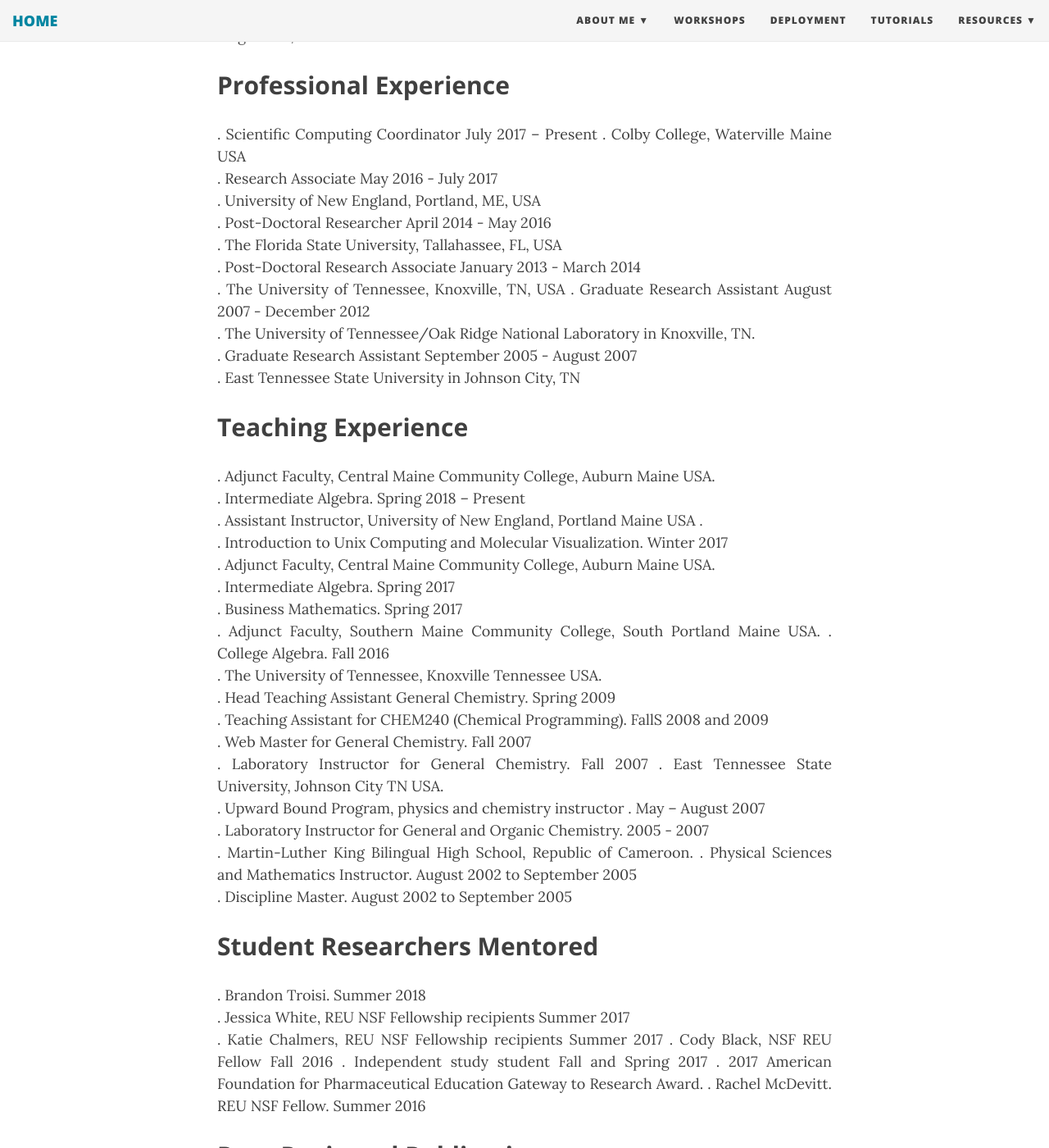
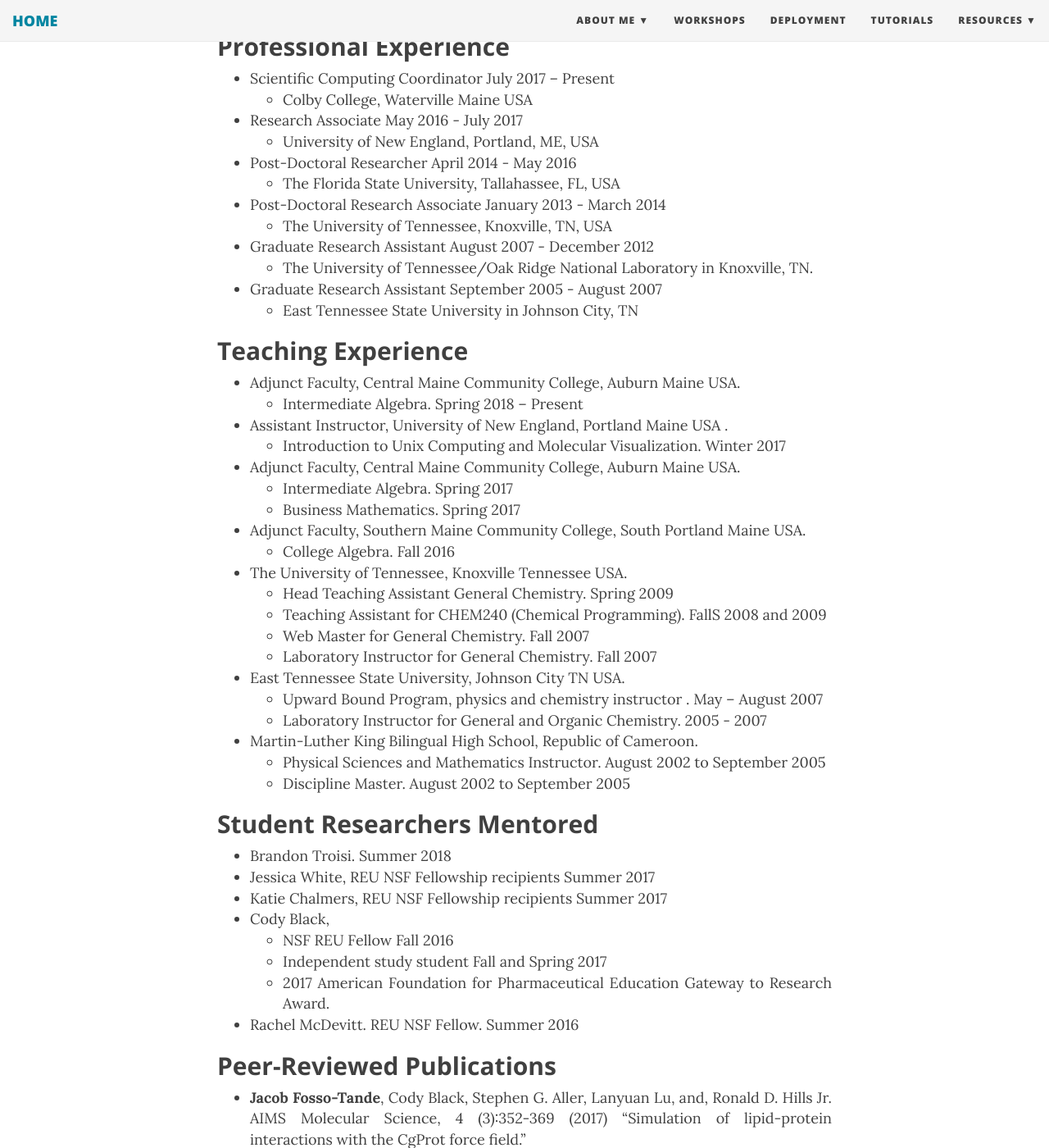
Before and after one commit to jtande/JFossoTande.github.io, a Jekyll site: the page built from about/mycv.md, in a window 1280 px wide and 1400 px high, scrolled down 1150 px. Shown: the whole window at 82% size. Built offline with Jekyll 4.4.1, drawn with Linux system fonts in a browser that asks for light colours; nearby versions of some CDN libraries; some of the changed lines change nothing that is shown; some of the changed text lies outside the part shown.

Commit message:
more indentation formating

```diff
--- a/about/mycv.md
+++ b/about/mycv.md
@@ -12,99 +12,100 @@
     * Concentration: Theoretical and Computational Chemistry.
     * Minor: Interdisciplinary Graduate Minor in Computational Science.
 
-  * Masters of Science in Chemistry  &nbsp; &nbsp; &nbsp; &nbsp; &nbsp; &nbsp; &nbsp; August  2007
+  * Masters of Science in Chemistry  &nbsp; &nbsp; &nbsp; &nbsp; &nbsp; &nbsp; &nbsp;  &nbsp; &nbsp; August  2007
     * East Tennessee State University, Johnson City, Tennessee USA
     * Advisor: Dr. Scott J. Kirkby.
     * Concentration: Physical Chemistry.
 
-  * Bachelor of Science in Chemistry  &nbsp; &nbsp; &nbsp; &nbsp; &nbsp; &nbsp; &nbsp; July  2002
+  * Bachelor of Science in Chemistry  &nbsp; &nbsp; &nbsp; &nbsp; &nbsp; &nbsp; &nbsp;  &nbsp; &nbsp;  July  2002
     * University of Buea (UB), Buea, Southwest region, Republic of Cameroon.
     * Professional Minor in Chemical Process Technology.
 
 ## **Research Interests**
-  . Visualization on HPC systems: I am interested in understanding how visualization applications, network performance and computer resources can be put together to give the end-user an efficient, consistent and reliable visualization experience.
-  . Quality control for a better end-user experience
-  . Collaborative and reproducibility software and applications environment
+  * Visualization on HPC systems: I am interested in understanding how visualization applications, network performance and computer resources can be put together to give the end-user an efficient, consistent and reliable visualization experience.
+  * Quality control for a better end-user experience
+  * Collaborative and reproducibility software and applications environment
 
 ## **HPC Experience**
-   . Colby College’s Research and Teaching Cluster                 2017 - Present
-   . University of New England Research group HPC                    2016 – 2017
-   . Florida State Universty HPC                                     2014 - 2016
-   . NERSC’s Hopper on Cray XE 6                                     2013 - 2014
-   . Kraken XT5 Cray system and University of Tennessee’s HPC        2009 - 2014
-   . Jaguar XT, Lens visualization cluster and TITAN at ORNL         2007 - 2012
+   * Colby College’s Research and Teaching Cluster  &nbsp; &nbsp; &nbsp; &nbsp; &nbsp; &nbsp; &nbsp; &nbsp; 2017 - Present
+   * University of New England Research group HPC &nbsp; &nbsp; &nbsp; &nbsp; &nbsp; &nbsp; &nbsp;  &nbsp; 2016 – 2017
+   * Florida State Universty HPC &nbsp; &nbsp; &nbsp; &nbsp; &nbsp; &nbsp; &nbsp; &nbsp; &nbsp; &nbsp; &nbsp    2014 - 2016
+   * NERSC’s Hopper on Cray XE 6  &nbsp; &nbsp; &nbsp; &nbsp; &nbsp; &nbsp; &nbsp; &nbsp; &nbsp; &nbsp; &nbsp  2013 - 2014
+   * Kraken XT5 Cray system and University of Tennessee’s HPC &nbsp; &nbsp; &nbsp; &nbsp; &nbsp; &nbsp; &nbsp; 2009 - 2014
+   * Jaguar XT, Lens visualization cluster and TITAN at ORNL &nbsp; &nbsp; &nbsp; &nbsp; &nbsp; &nbsp; &nbsp; 2007 - 2012
 
 ## **Professional  Experience**
- . Scientific Computing Coordinator                          July 2017 – Present
-   . Colby College, Waterville Maine USA
- . Research Associate                                        May 2016 - July 2017
-   . University of New England, Portland, ME, USA
- . Post-Doctoral Researcher                                 April 2014 - May 2016
-   . The Florida State University, Tallahassee, FL, USA
- . Post-Doctoral Research Associate                      January 2013 - March 2014
-   . The University of Tennessee, Knoxville, TN, USA
- . Graduate Research Assistant                          August 2007 - December 2012
-   . The University of Tennessee/Oak Ridge National Laboratory in Knoxville, TN.
- . Graduate Research Assistant                          September 2005 - August 2007
-   . East Tennessee State University  in Johnson City, TN
+ * Scientific Computing Coordinator                          July 2017 – Present
+   * Colby College, Waterville Maine USA
+ * Research Associate                                        May 2016 - July 2017
+   * University of New England, Portland, ME, USA
+ * Post-Doctoral Researcher                                 April 2014 - May 2016
+   * The Florida State University, Tallahassee, FL, USA
+ * Post-Doctoral Research Associate                      January 2013 - March 2014
+   * The University of Tennessee, Knoxville, TN, USA
+ * Graduate Research Assistant                          August 2007 - December 2012
+   * The University of Tennessee/Oak Ridge National Laboratory in Knoxville, TN.
+ * Graduate Research Assistant                          September 2005 - August 2007
+   * East Tennessee State University  in Johnson City, TN
 
 ## **Teaching Experience**
- . Adjunct Faculty, Central Maine Community College, Auburn Maine USA.
-   . Intermediate Algebra.                                       Spring 2018 – Present
- . Assistant Instructor,  University of New England, Portland Maine USA .
-   . Introduction to Unix Computing and Molecular Visualization.           Winter 2017
- . Adjunct Faculty, Central Maine Community College, Auburn Maine USA.
-   . Intermediate Algebra.                                                 Spring 2017
- . Business Mathematics.                                                   Spring 2017
- . Adjunct Faculty, Southern Maine Community College, South Portland Maine USA.
-   . College Algebra.                                                        Fall 2016
- . The University of Tennessee, Knoxville Tennessee USA.
-   . Head Teaching Assistant General Chemistry.                            Spring 2009
-   . Teaching Assistant for CHEM240 (Chemical Programming).        FallS 2008 and 2009
-   . Web Master for General Chemistry.                                       Fall 2007
-   . Laboratory Instructor for General Chemistry.                            Fall 2007
- . East Tennessee State University, Johnson City TN USA.
-   . Upward Bound Program, physics and chemistry instructor .       May -- August 2007
-   . Laboratory Instructor for General and Organic Chemistry.              2005 - 2007
- . Martin-Luther King Bilingual High School, Republic of Cameroon.
-   . Physical Sciences and Mathematics Instructor.        August 2002 to September 2005
-   . Discipline Master.                                   August 2002 to September 2005
+ * Adjunct Faculty, Central Maine Community College, Auburn Maine USA.
+   * Intermediate Algebra.                                       Spring 2018 – Present
+ * Assistant Instructor,  University of New England, Portland Maine USA .
+   * Introduction to Unix Computing and Molecular Visualization.           Winter 2017
+ * Adjunct Faculty, Central Maine Community College, Auburn Maine USA.
+   * Intermediate Algebra.                                                 Spring 2017
+   * Business Mathematics.                                                   Spring 2017
+ * Adjunct Faculty, Southern Maine Community College, South Portland Maine USA.
+   * College Algebra.                                                        Fall 2016
+ * The University of Tennessee, Knoxville Tennessee USA.
+   * Head Teaching Assistant General Chemistry.                            Spring 2009
+   * Teaching Assistant for CHEM240 (Chemical Programming).        FallS 2008 and 2009
+   * Web Master for General Chemistry.                                       Fall 2007
+   * Laboratory Instructor for General Chemistry.                            Fall 2007
+ * East Tennessee State University, Johnson City TN USA.
+   * Upward Bound Program, physics and chemistry instructor .       May -- August 2007
+   * Laboratory Instructor for General and Organic Chemistry.              2005 - 2007
+ * Martin-Luther King Bilingual High School, Republic of Cameroon.
+   * Physical Sciences and Mathematics Instructor.        August 2002 to September 2005
+   * Discipline Master.                                   August 2002 to September 2005
 
 ## **Student Researchers Mentored**
- . Brandon Troisi.                                                          Summer 2018
- . Jessica White, REU NSF Fellowship recipients                             Summer 2017
- . Katie Chalmers, REU NSF Fellowship recipients                            Summer 2017
- . Cody Black, NSF REU Fellow                                                 Fall 2016
- . Independent study student                                     Fall and Spring 2017
-   . 2017 American Foundation for Pharmaceutical Education Gateway to Research Award.
- . Rachel McDevitt. REU NSF Fellow.                                         Summer 2016
+ * Brandon Troisi.                                                          Summer 2018
+ * Jessica White, REU NSF Fellowship recipients                             Summer 2017
+ * Katie Chalmers, REU NSF Fellowship recipients                            Summer 2017
+ * Cody Black,
+   * NSF REU Fellow                                                 Fall 2016
+   * Independent study student                                     Fall and Spring 2017
+   * 2017 American Foundation for Pharmaceutical Education Gateway to Research Award.
+ * Rachel McDevitt. REU NSF Fellow.                                         Summer 2016
 
 ## **Peer-Reviewed Publications**
 
- . *Jacob Fosso-Tande*, Cody Black,  Stephen G. Aller, Lanyuan Lu, and, Ronald D. Hills Jr. AIMS Molecular Science, 4 (3):352-369  (2017) "Simulation of lipid-protein interactions with the CgProt force field."
- . *J. Fosso-Tande*, T.-S. Nguyen, G. Gidofalvi, and A. E. DePrince III, J. Chem. Theory     Comput., (2016). ["Large-scale v2RDM-driven CASSCF method](http://dx.doi.org/10.1021/acs.jctc.6b00190).
- . Robert J. Harrison, Gregory Beylkin, Florian A. Bischoff, Justus A. Calvin, George I. Fann , *Jacob Fosso-Tande*, Diego Galindo , Jeff R. Hammond , Rebecca Hartman-Baker , Judith	C. Hill , Jun Jia , Jakob S. Kottmann, M-J. Yvonne OU, Laura E. Ratcliff, Mathew G. Reuter, Adam C. Richie-Halford , Nichols A. Romero, Hideo Sekino, William A. Shelton, Bryan E. Sundal, W. Scott Thornton , Edward F. Valeev, Alvaro Vazquez-Mayagoitia, Nicholas Vence, and Yukina Yokoi. "MADNESS: A Multiresolution, ADaptive Numerical Environment for Scientific Simulation" , [SIAM Journal on Scientific Computing, (2015)](http://epubs.siam.org/doi/10.1137/15M1026171)
- . *Jacob Fosso-Tande*, Daniel R. Nascimento and A. Eugene DePrince III, Accuracy  of two- particle N-representability condition for describing different spin states and the singlet-triplet gap in linear acene series, [Molecular Physics, 114 (3-4), 423-430, (2015).](http://dx.doi.org/10.1080/00268976.2015.1078008)
- . *J. Fosso-Tande*, R. J. Harrison. Confinement effects of solvation on a molecule physisorbed on  a polarizable continuum particle Comput. [Theo. Chem. 1017, 22-30 (2013)](https://doi.org/10.1016/j.comptc.2013.05.006)
- . O. Gunaydin-Sen, P. Chen, J. *Fosso-Tande, J.* L. White, T. L. Allen, J. Cherian, and T. Tokumoto, P.M. Lahti, S.McGill, R. J. Harrison, and J. L.Musfeldt. Magnetoelectric coupling in 4,4’-stilbenedinitrene [J. Chem. Phys., 138,204716 (2013)](http://dx.doi.org/10.1063/1.4807053)
- . *J. Fosso-Tande*, R. J. Harrison. Implicit solvation models with multiresolution multiwavelet basis function. Chemical Physics Letters, 561–562, (2013) 179–184
- . O. Gunaydin-Sen, *J. Fosso-Tande*, P. Chen, J. L. White, T. L. Allen, J. Cherian, and T. Tokumoto, P. M. Lahti, S. McGill, R. J. Harrison, and J. L. Musfeldt. Manipulating the singlet-triplet equilibrium in organic biradical materials [J. Chem. Phys., 135, 241101 (2011)](http://dx.doi.org/10.1063/1.3672101)
+ * **Jacob Fosso-Tande**, Cody Black,  Stephen G. Aller, Lanyuan Lu, and, Ronald D. Hills Jr. AIMS Molecular Science, 4 (3):352-369  (2017) "Simulation of lipid-protein interactions with the CgProt force field."
+ * **J. Fosso-Tande**, T.-S. Nguyen, G. Gidofalvi, and A. E. DePrince III, J. Chem. Theory     Comput., (2016). ["Large-scale v2RDM-driven CASSCF method](http://dx.doi.org/10.1021/acs.jctc.6b00190).
+ * Robert J. Harrison, Gregory Beylkin, Florian A. Bischoff, Justus A. Calvin, George I. Fann , **Jacob Fosso-Tande**, Diego Galindo , Jeff R. Hammond , Rebecca Hartman-Baker , Judith	C. Hill , Jun Jia , Jakob S. Kottmann, M-J. Yvonne OU, Laura E. Ratcliff, Mathew G. Reuter, Adam C. Richie-Halford , Nichols A. Romero, Hideo Sekino, William A. Shelton, Bryan E. Sundal, W. Scott Thornton , Edward F. Valeev, Alvaro Vazquez-Mayagoitia, Nicholas Vence, and Yukina Yokoi. "MADNESS: A Multiresolution, ADaptive Numerical Environment for Scientific Simulation" , [SIAM Journal on Scientific Computing, (2015)](http://epubs.siam.org/doi/10.1137/15M1026171)
+ * **Jacob Fosso-Tande**, Daniel R. Nascimento and A. Eugene DePrince III, Accuracy  of two- particle N-representability condition for describing different spin states and the singlet-triplet gap in linear acene series, [Molecular Physics, 114 (3-4), 423-430, (2015).](http://dx.doi.org/10.1080/00268976.2015.1078008)
+ * **J. Fosso-Tande**, R. J. Harrison. Confinement effects of solvation on a molecule physisorbed on  a polarizable continuum particle Comput. [Theo. Chem. 1017, 22-30 (2013)](https://doi.org/10.1016/j.comptc.2013.05.006)
+ * O. Gunaydin-Sen, P. Chen, J. **Fosso-Tande, J.** L. White, T. L. Allen, J. Cherian, and T. Tokumoto, P.M. Lahti, S.McGill, R. J. Harrison, and J. L.Musfeldt. Magnetoelectric coupling in 4,4’-stilbenedinitrene [J. Chem. Phys., 138,204716 (2013)](http://dx.doi.org/10.1063/1.4807053)
+ * **J. Fosso-Tande**, R. J. Harrison. Implicit solvation models with multiresolution multiwavelet basis function. Chemical Physics Letters, 561–562, (2013) 179–184
+ * O. Gunaydin-Sen, **J. Fosso-Tande**, P. Chen, J. L. White, T. L. Allen, J. Cherian, and T. Tokumoto, P. M. Lahti, S. McGill, R. J. Harrison, and J. L. Musfeldt. Manipulating the singlet-triplet equilibrium in organic biradical materials [J. Chem. Phys., 135, 241101 (2011)](http://dx.doi.org/10.1063/1.3672101)
 
 
 ## **Invited Talks and Poster Presentation**
 
- . Ronald D. Hills Jr., *Jacob Fosso Tande*, Cody Black, Model Assessment and Simulation of Lipid-Protein Interactions, Biophysical Journal, Volume 112, Issue 3, Supplement 1, p528a, 3 February 2017
- . Cody Black , *Jacob Fosso Tande*, Rachel McDavitt, and Ronald D. Hills Jr., LPS and Substrate Binding by Multidrug Efflux Proteins ,College of Pharmacy, University of New England, Portland, ME, Annual student research symposium., December 2016
- . *Jacob Fosso-Tande* and A. Eugene Deprince III, “Large active-space-based calculations with variational 2-electron reduced density method”, SETCA 2015, University of Central Florida, Orlando Fl, May 14-16,  poster number 10, poster presentation
- . *Jacob Fosso-Tande*  “overcoming the challenge of accuracy in the analysis of the electronic structure of molecules”, Department of Chemistry and Forensic Science, Savannah State University, Savannah Ga, May 1st 2015. oral presentation
- . *Jacob Fosso-Tande*,  Ozge Gunaydin-Sen, Peng Chen, Paul M Lahti, Janice L Musfeldt, Robert J Harrison. “Investigating the absorption features and biradical character in open-shell organic compounds.”,  247th American Chemical Society National Meeting and Exposition of March 16-20, (2014), in Dallas, Texas, poster number 211.  poster presentation
- . J. L. Musfeldt , O. Gunaydin-Sen , P. Chen , *J. Fosso-Tande* , T. Allen , J. Cherian , T. Tokumoto , S. McGill , P.M. Lahti ,and R.J. Harrison. “Magnetoelectric coupling in 4, 4’-stilbenedinitrene.”, APS March Meeting Abstract ID: BAPS.2013.MAR.C16.12 (2013) oral presentation
- . *Jacob Fosso-Tande*,  Ariana Beste, Robert J. Harrison. “Investigating the tunability of singlet-triplet equilibrium in organic biradical compounds”, Gordon Research Conference on Computational Chemistry, Mount Snow Resort, West Dover, Vertmont	July 22-27 (2012)  poster presentation
- . *Jacob Fosso-Tande*  “Confinement effects of solvation on a molecule physisorbed on a polarizable continuum particle.”, invited guess speaker, Argonne Leadership Computing Facility in Argonne, Illinois. December 17th 2012. oral presentation
- . *Jacob Fosso-Tande*  “Confinement effects of solvation on a molecule physisorbed on a metal particle.” SETCA, Athens, Georgia May 17-19 (2012) poster presentation
- . *Jacob Fosso-Tande*, Robert J. Harrison. “Implicit solvation model with multiresolution multiwavelet basis function.”, 243rd ACS March Meeting in San Diego, California,	publication number 581  March 25-29 (2012) Oral Presentation
- . O. Gunaydin-Sen, *J. Fosso-Tande*, P. Chen, J. L. White, T. L. Allen, J. Cherian, and T. Tokumoto, P. M. Lahti, S. McGill, R. J. Harrison, and J. L. Musfeldt. “Manipulating the singlet-triplet equilibrium in organic biradical materials.”, APS March Meeting Volume 56, Number 1 (2011) oral presentation
- . *J. Fosso-Tande*, Compton, R.,  R. J. Harrison. “Modeling the charge transfer distribution in Buckminster Fullerene.”, May (2008) SETCA conference, University of Alabama,Tuscaloosa Alabama, USA,  poster number 24, poster presentation
- . *J. Fosso-Tand*, Scott J. Kirkby, “A Computational Chemistry Study of Phenyl-N-Ter-Butyl Nitrone Spin Traps”, 59th Southeastern Regional Section of the American Chemical Society of October 24 -27, 2007, in Green Ville, South Carolina, publication number 432 oral presentation
- . *J. Fosso-Tande*, Scott J. Kirkby. “A Computational Chemistry Study of Spin-trap Molecules.”, publication number 28, Spring (2007)  Appalachian Student Research Forum, Johnson City, Tennessee USA. J. Fosso-Tande, Scott J. Kirkby. A Computational Chemistry Study of Spin-trap. poster presentation
- . *J. Fosso-Tande*, Scott J. Kirkby. “A Computational Chemistry Study of Spin-trap Molecules.”, 58th Southeastern Regional Section of the American Chemical  Society of November 1st -4th, 2006, in Augusta, Georgia . poster presentation
+ * Ronald D. Hills Jr., **Jacob Fosso Tande**, Cody Black, Model Assessment and Simulation of Lipid-Protein Interactions, Biophysical Journal, Volume 112, Issue 3, Supplement 1, p528a, 3 February 2017
+ * Cody Black , **Jacob Fosso Tande**, Rachel McDavitt, and Ronald D. Hills Jr., LPS and Substrate Binding by Multidrug Efflux Proteins ,College of Pharmacy, University of New England, Portland, ME, Annual student research symposium., December 2016
+ * **Jacob Fosso-Tande** and A. Eugene Deprince III, “Large active-space-based calculations with variational 2-electron reduced density method”, SETCA 2015, University of Central Florida, Orlando Fl, May 14-16,  poster number 10, poster presentation
+ * **Jacob Fosso-Tande**  “overcoming the challenge of accuracy in the analysis of the electronic structure of molecules”, Department of Chemistry and Forensic Science, Savannah State University, Savannah Ga, May 1st 2015. oral presentation
+ * **Jacob Fosso-Tande**,  Ozge Gunaydin-Sen, Peng Chen, Paul M Lahti, Janice L Musfeldt, Robert J Harrison. “Investigating the absorption features and biradical character in open-shell organic compounds.”,  247th American Chemical Society National Meeting and Exposition of March 16-20, (2014), in Dallas, Texas, poster number 211.  poster presentation
+ * J. L. Musfeldt , O. Gunaydin-Sen , P. Chen , **J. Fosso-Tande** , T. Allen , J. Cherian , T. Tokumoto , S. McGill , P.M. Lahti ,and R.J. Harrison. “Magnetoelectric coupling in 4, 4’-stilbenedinitrene.”, APS March Meeting Abstract ID: BAPS.2013.MAR.C16.12 (2013) oral presentation
+ * **Jacob Fosso-Tande**,  Ariana Beste, Robert J. Harrison. “Investigating the tunability of singlet-triplet equilibrium in organic biradical compounds”, Gordon Research Conference on Computational Chemistry, Mount Snow Resort, West Dover, Vertmont	July 22-27 (2012)  poster presentation
+ * **Jacob Fosso-Tande**  “Confinement effects of solvation on a molecule physisorbed on a polarizable continuum particle.”, invited guess speaker, Argonne Leadership Computing Facility in Argonne, Illinois. December 17th 2012. oral presentation
+ * **Jacob Fosso-Tande**  “Confinement effects of solvation on a molecule physisorbed on a metal particle.” SETCA, Athens, Georgia May 17-19 (2012) poster presentation
+ * **Jacob Fosso-Tande**, Robert J. Harrison. “Implicit solvation model with multiresolution multiwavelet basis function.”, 243rd ACS March Meeting in San Diego, California,	publication number 581  March 25-29 (2012) Oral Presentation
+ * O. Gunaydin-Sen, **J. Fosso-Tande**, P. Chen, J. L. White, T. L. Allen, J. Cherian, and T. Tokumoto, P. M. Lahti, S. McGill, R. J. Harrison, and J. L. Musfeldt. “Manipulating the singlet-triplet equilibrium in organic biradical materials.”, APS March Meeting Volume 56, Number 1 (2011) oral presentation
+ * **J. Fosso-Tande**, Compton, R.,  R. J. Harrison. “Modeling the charge transfer distribution in Buckminster Fullerene.”, May (2008) SETCA conference, University of Alabama,Tuscaloosa Alabama, USA,  poster number 24, poster presentation
+ * **J. Fosso-Tand**, Scott J. Kirkby, “A Computational Chemistry Study of Phenyl-N-Ter-Butyl Nitrone Spin Traps”, 59th Southeastern Regional Section of the American Chemical Society of October 24 -27, 2007, in Green Ville, South Carolina, publication number 432 oral presentation
+ * **J. Fosso-Tande**, Scott J. Kirkby. “A Computational Chemistry Study of Spin-trap Molecules.”, publication number 28, Spring (2007)  Appalachian Student Research Forum, Johnson City, Tennessee USA. J. Fosso-Tande, Scott J. Kirkby. A Computational Chemistry Study of Spin-trap. poster presentation
+ * **J. Fosso-Tande**, Scott J. Kirkby. “A Computational Chemistry Study of Spin-trap Molecules.”, 58th Southeastern Regional Section of the American Chemical  Society of November 1st -4th, 2006, in Augusta, Georgia . poster presentation
```
